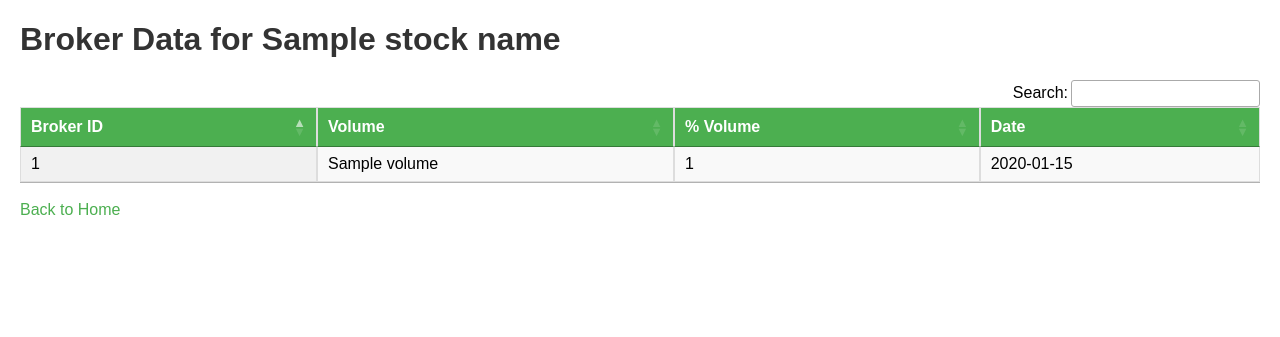
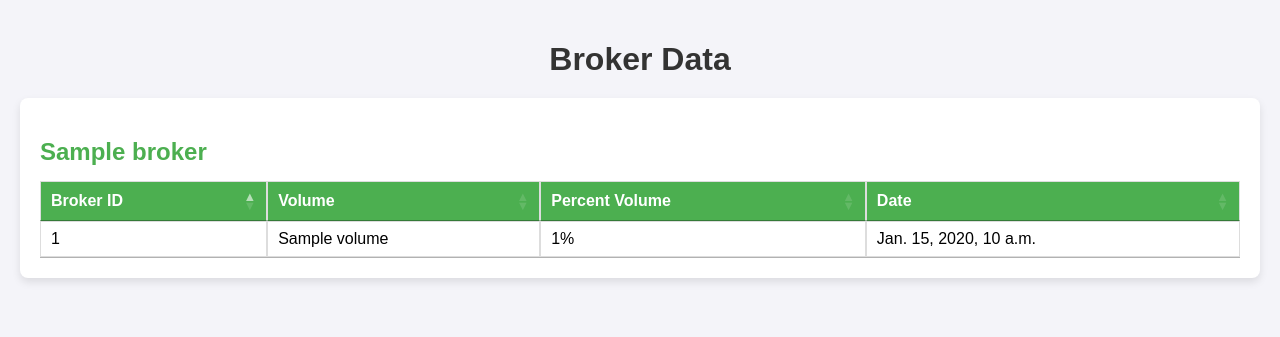
Before and after one commit to pranishch/Project2, a Django app: template scraper/analysis/templates/broker_table.html in a window 1280 px wide. Shown: the top 337 px of the page. Run offline with Django 3.2, Linux system fonts and the light colour scheme; the template is opened without the code that fills it: most values are stand-ins (such as "Sample title", 1, 10 or a date in 2020); some libraries are stand-ins or nearby versions.

Commit message:
From myself 2081-12-09 saturday Final success of broker-volume tracker and stockwise-broker-data

```diff
--- a/scraper/analysis/models.py
+++ b/scraper/analysis/models.py
@@ -8,9 +8,8 @@ class BrokerVolume(models.Model):
 
     def __str__(self):
         return f"{self.broker_id} - {self.date} - {self.time_period}"
-
 class BrokerData(models.Model):
-    stock_name = models.CharField(max_length=10)  # Correct field name
+    stock_name = models.CharField(max_length=10)
     broker_id = models.CharField(max_length=50)
     volume = models.IntegerField()
     percent_volume = models.FloatField()
--- a/scraper/analysis/templates/broker_table.html
+++ b/scraper/analysis/templates/broker_table.html
@@ -1,20 +1,36 @@
 <!DOCTYPE html>
 <html>
 <head>
-    <title>Broker Data for {{ stock_name }}</title>
+    <title>Broker Data</title>
     <link rel="stylesheet" type="text/css" href="https://cdn.datatables.net/1.10.21/css/jquery.dataTables.css">
     <style>
         body {
             font-family: Arial, sans-serif;
-            margin: 20px;
+            margin: 0;
+            padding: 20px;
+            background-color: #f4f4f9;
         }
         h1 {
             color: #333;
+            text-align: center;
+            margin-bottom: 20px;
+        }
+        .stock-table {
+            margin-bottom: 40px;
+            background: white;
+            padding: 20px;
+            border-radius: 8px;
+            box-shadow: 0 4px 8px rgba(0, 0, 0, 0.1);
+        }
+        .stock-table h2 {
+            color: #4CAF50;
+            margin-bottom: 15px;
+            font-size: 24px;
         }
         table {
             width: 100%;
             border-collapse: collapse;
-            margin-top: 20px;
+            margin-bottom: 20px;
         }
         th, td {
             border: 1px solid #ddd;
@@ -24,58 +40,68 @@
         th {
             background-color: #4CAF50;
             color: white;
+            font-weight: bold;
         }
         tr:nth-child(even) {
-            background-color: #f2f2f2;
+            background-color: #f9f9f9;
         }
         tr:hover {
-            background-color: #ddd;
+            background-color: #f1f1f1;
         }
-        a {
-            color: #4CAF50;
-            text-decoration: none;
-        }
-        a:hover {
-            text-decoration: underline;
+        .no-data {
+            text-align: center;
+            color: #888;
+            font-style: italic;
         }
     </style>
 </head>
 <body>
-    <h1>Broker Data for {{ stock_name }}</h1>
+    <h1>Broker Data</h1>
+
     {% if broker_data %}
-        <table id="brokerTable" class="display">
+        {% for stock_name, data in broker_data.items %}
+            <div class="stock-table">
+                <h2>{{ stock_name }}</h2>
+                <table>
                     <thead>
                         <tr>
                             <th>Broker ID</th>
                             <th>Volume</th>
-                    <th>% Volume</th>
+                            <th>Percent Volume</th>
                             <th>Date</th>
                         </tr>
                     </thead>
                     <tbody>
-                {% for data in broker_data %}
+                        {% if data %}
+                            {% for row in data %}
                                 <tr>
-                    <td>{{ data.broker_id }}</td>
-                    <td>{{ data.volume }}</td>
-                    <td>{{ data.percent_volume }}</td>
-                    <td>{{ data.date|date:"Y-m-d" }}</td>  <!-- Format the date -->
+                                    <td>{{ row.broker_id }}</td>
+                                    <td>{{ row.volume }}</td>
+                                    <td>{{ row.percent_volume }}%</td>
+                                    <td>{{ row.date }}</td>
                                 </tr>
                             {% endfor %}
+                        {% else %}
+                            <tr>
+                                <td colspan="4" class="no-data">No data available for this stock.</td>
+                            </tr>
+                        {% endif %}
                     </tbody>
                 </table>
+            </div>
+        {% endfor %}
     {% else %}
-        <p>{{ error }}</p>
+        <p class="no-data">{{ error }}</p>
     {% endif %}
-    <br>
-    <a href="/">Back to Home</a>
 
     <script src="https://code.jquery.com/jquery-3.5.1.min.js"></script>
     <script type="text/javascript" charset="utf8" src="https://cdn.datatables.net/1.10.21/js/jquery.dataTables.js"></script>
     <script>
         $(document).ready(function() {
-            $('#brokerTable').DataTable({
-                "paging": false,          // Disable pagination
-                "info": false             // Hide "Showing X to Y of Z entries"
+            $('table').DataTable({
+                "paging": false,
+                "info": false,
+                "searching": false
             });
         });
     </script>
--- a/scraper/analysis/urls.py
+++ b/scraper/analysis/urls.py
@@ -3,6 +3,6 @@ from . import views
 
 urlpatterns = [
     path('broker-volumes/', views.calculate_volumes, name='calculate_volumes'),
-    path('', views.index, name='index'),
+    path('stock-list/', views.index, name='index'),
     path('get_broker_data/', views.get_broker_data, name='get_broker_data'),
 ]
```
Also changed, not shown: scraper/analysis/stockwise_broker.py (+4 -21 lines), scraper/analysis/templates/stockwise_broker.html (+50 -5 lines), scraper/analysis/views.py (+25 -9 lines). Lines whose indentation alone changed are shown as unchanged.
